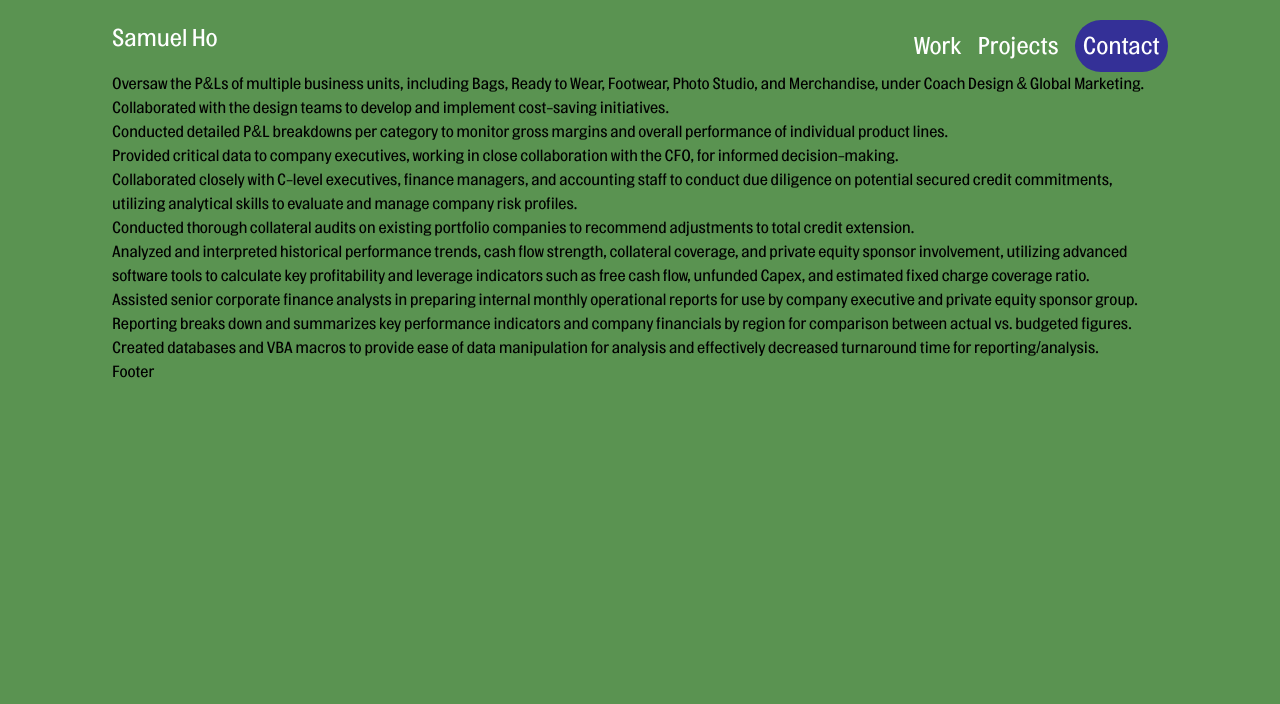
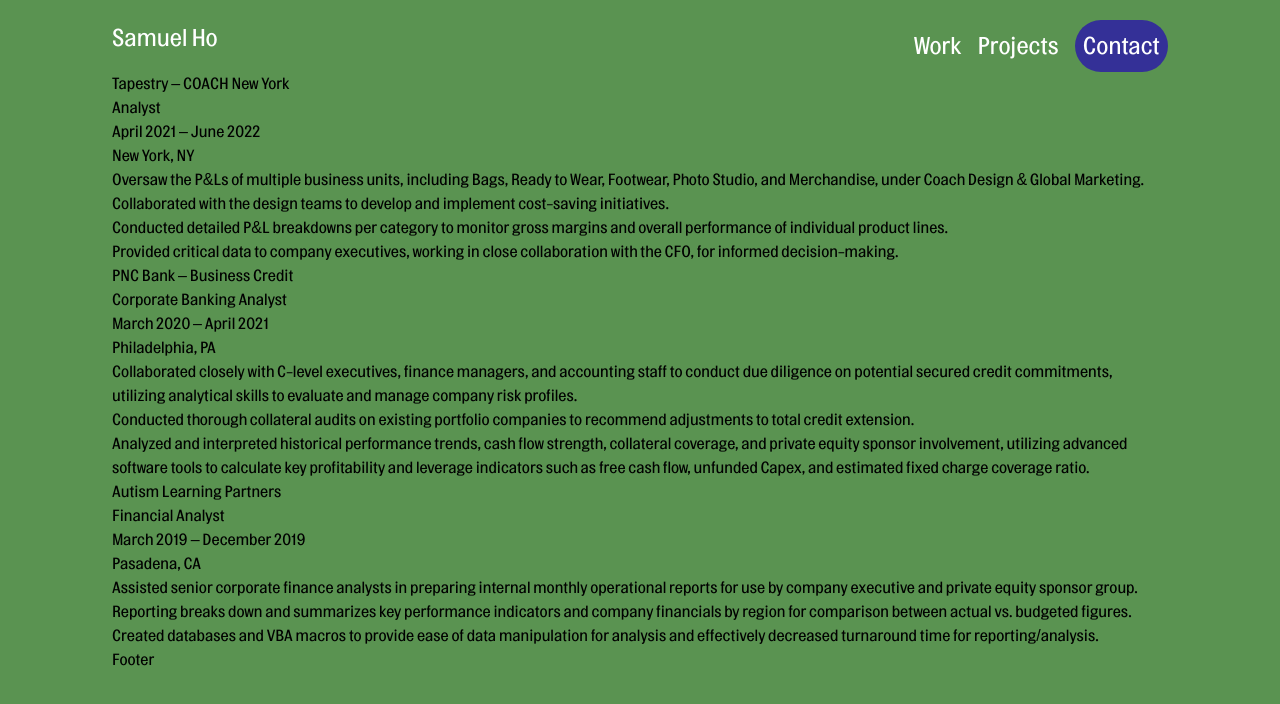
Before and after one commit to samuelho-dev/samuelho.github.io, a Next.js app: page /work-history in a window 1280 px wide. Shown: the top 704 px of the page. Built offline with nearby package versions, Linux system fonts and the light colour scheme.

Commit message:
initial data

```diff
--- a/src/pages/contact.tsx
+++ b/src/pages/contact.tsx
@@ -1,7 +1,14 @@
 import React from 'react';
 
 function Contact() {
-  return <div>Contact</div>;
+  return (
+    <form className="flex flex-col gap-2">
+      <input type="text" placeholder="Name" />
+      <input type="text" placeholder="Email" />
+      <input type="textbox" placeholder="Message here" />
+      <button>Send</button>
+    </form>
+  );
 }
 
 export default Contact;
--- a/src/pages/projects.tsx
+++ b/src/pages/projects.tsx
@@ -3,23 +3,18 @@ import data from '../../util/resume.json';
 
 function Projects() {
   const projects = data.projects;
-  console.log(projects);
   return (
     <div>
-      {Object.keys(projects).map((item) => (
-        <>
-          {Object.keys(projects[item]).map((el) => {
-            console.log('el', projects[item][el]);
-            return (
-              <>
-                <p>{projects[item][el].title}</p>
-                {projects[item].technologies.map((desc) => (
-                  <p>{desc}</p>
-                ))}
-              </>
-            );
-          })}
-        </>
+      {projects.map((project, i) => (
+        <div key={i}>
+          <p>{project.title}</p>
+          {project.description.map((desc) => (
+            <p>{desc}</p>
+          ))}
+          {project.technologies.map((tech) => (
+            <p>{tech}</p>
+          ))}
+        </div>
       ))}
     </div>
   );
--- a/src/pages/work-history.tsx
+++ b/src/pages/work-history.tsx
@@ -3,13 +3,17 @@ import data from '../../util/resume.json';
 
 function WorkHistory() {
   const experience = data.workExperience;
-  console.log(Object.keys(experience), experience);
+  console.log(experience);
   return (
     <div>
-      {Object.keys(experience).map((item, i) => (
+      {experience.map((entry, i) => (
         <div key={i}>
-          {experience[item].responsibilities.map((el, j) => (
-            <p key={j}>{el}</p>
+          <p>{entry.employer}</p>
+          <p>{entry.title}</p>
+          <p>{entry.dates}</p>
+          <p>{entry.location}</p>
+          {entry.responsibilities.map((el, j) => (
+            <p key={j}> {el}</p>
           ))}
         </div>
       ))}
```
